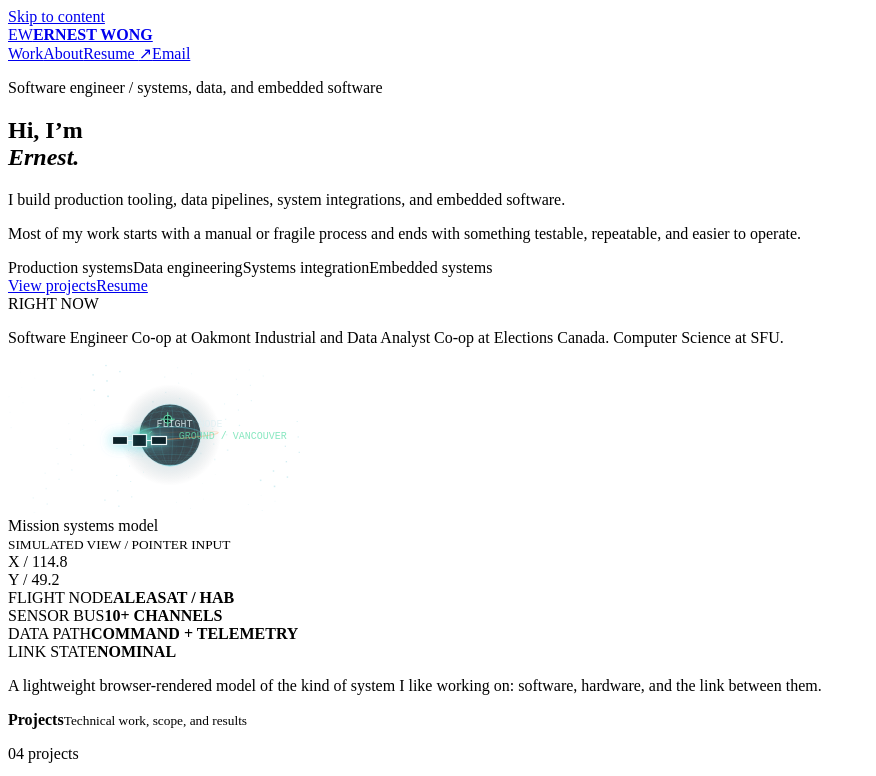
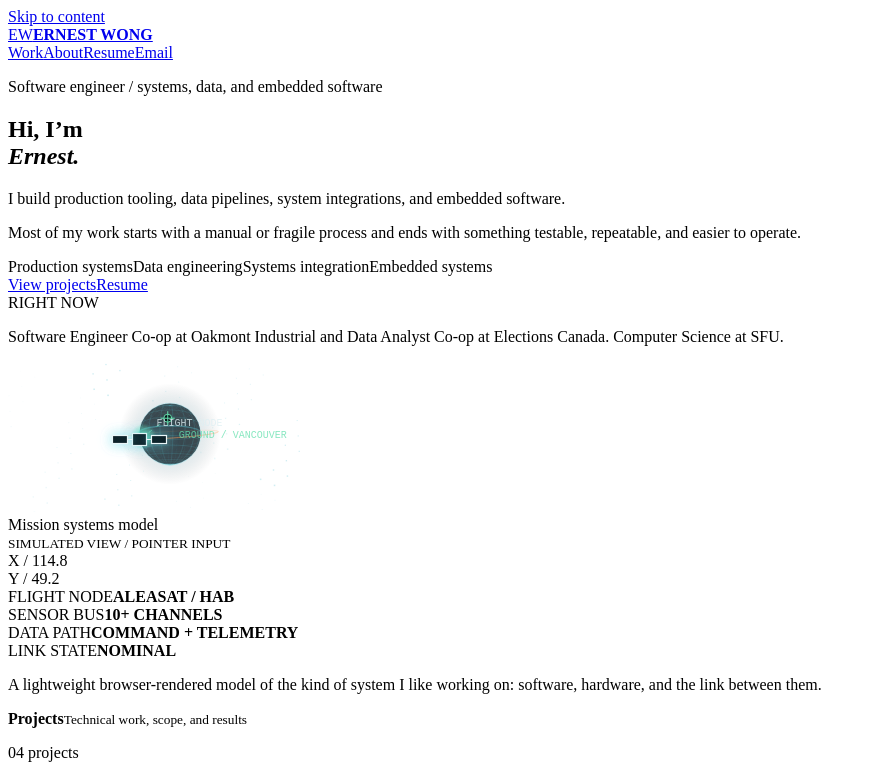
Before and after one commit to jumiknows/portfolio, a React (Vite) app: page / in a window 1280 px wide. Shown: the top 776 px of the page, without its empty margins (0-876 px from the left). Built offline with nearby package versions, Linux system fonts and the light colour scheme; the HTML template or start-up script is replaced by a standard one.

Commit message:
Simplify header navigation

```diff
--- a/src/components/SiteHeader.tsx
+++ b/src/components/SiteHeader.tsx
@@ -1,5 +1,4 @@
 import { links } from '../content'
-import { Arrow } from './Arrow'
 
 export function SiteHeader() {
   return (
@@ -11,9 +10,7 @@ export function SiteHeader() {
       <nav aria-label="Main navigation">
         <a href="#work">Work</a>
         <a href="#about">About</a>
-        <a href={links.resume} target="_blank" rel="noreferrer">
-          Resume <Arrow />
-        </a>
+<a href={links.resume}>Resume</a>
         <a href={links.email}>Email</a>
       </nav>
     </header>
```
